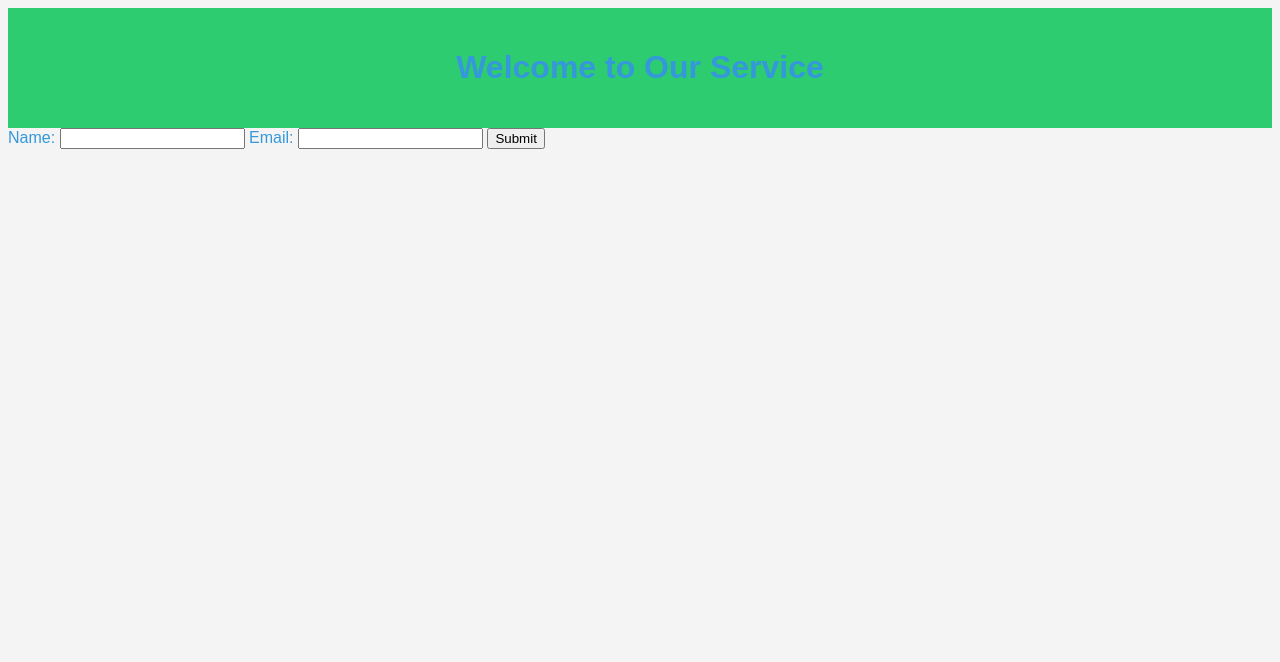
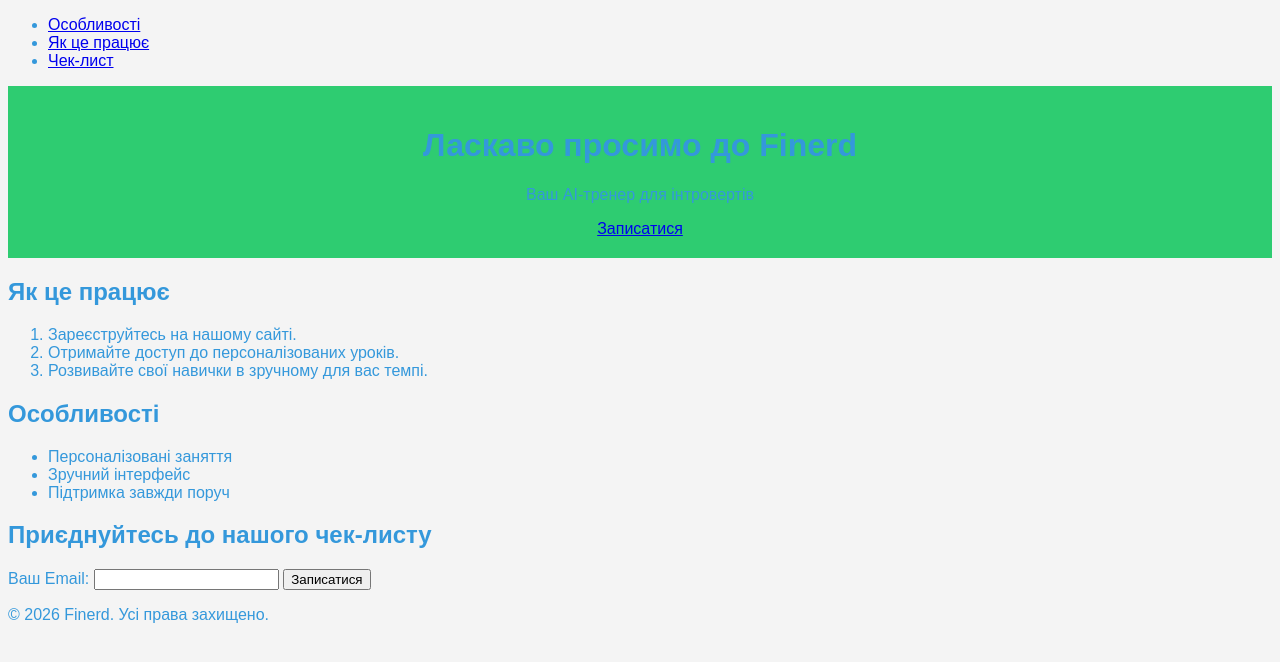
Before and after one commit to dshmglvsk/finerd-landing, a plain HTML site: page index.html in a window 1280 px wide. Drawn offline with Linux system fonts and the light colour scheme.

Commit message:
Update index.html with the complete Finerd landing page code.

```diff
--- a/index.html
+++ b/index.html
@@ -1,24 +1,51 @@
 <!DOCTYPE html>
-<html lang="en">
+<html lang="uk">
 <head>
     <meta charset="UTF-8">
     <meta name="viewport" content="width=device-width, initial-scale=1.0">
-    <meta name="description" content="Your description here">
+    <title>Finerd — AI-тренер для інтровертів</title>
     <link rel="stylesheet" href="styles.css">
-    <title>Improved Landing Page</title>
 </head>
 <body>
-    <header>
-        <h1>Welcome to Our Service</h1>
+    <nav>
+        <ul>
+            <li><a href="#features">Особливості</a></li>
+            <li><a href="#how-it-works">Як це працює</a></li>
+            <li><a href="#waitlist">Чек-лист</a></li>
+        </ul>
+    </nav>
+    <header class="hero">
+        <h1>Ласкаво просимо до Finerd</h1>
+        <p>Ваш AI-тренер для інтровертів</p>
+        <a href="#waitlist" class="btn">Записатися</a>
     </header>
-    <main>
-        <form action="https://formspree.io/f/mnqvqlvj" method="POST">
-            <label for="name">Name:</label>
-            <input type="text" id="name" name="name" required>
-            <label for="email">Email:</label>
+    <section id="how-it-works">
+        <h2>Як це працює</h2>
+        <ol>
+            <li>Зареєструйтесь на нашому сайті.</li>
+            <li>Отримайте доступ до персоналізованих уроків.</li>
+            <li>Розвивайте свої навички в зручному для вас темпі.</li>
+        </ol>
+    </section>
+    <section id="features">
+        <h2>Особливості</h2>
+        <ul>
+            <li>Персоналізовані заняття</li>
+            <li>Зручний інтерфейс</li>
+            <li>Підтримка завжди поруч</li>
+        </ul>
+    </section>
+    <section id="waitlist">
+        <h2>Приєднуйтесь до нашого чек-листу</h2>
+        <form>
+            <label for="email">Ваш Email:</label>
             <input type="email" id="email" name="email" required>
-            <button type="submit">Submit</button>
+            <button type="submit">Записатися</button>
         </form>
-    </main>
+    </section>
+    <footer>
+        <p>&copy; 2026 Finerd. Усі права захищено.</p>
+    </footer>
+    <script src="scripts.js"></script>
 </body>
 </html>
```
